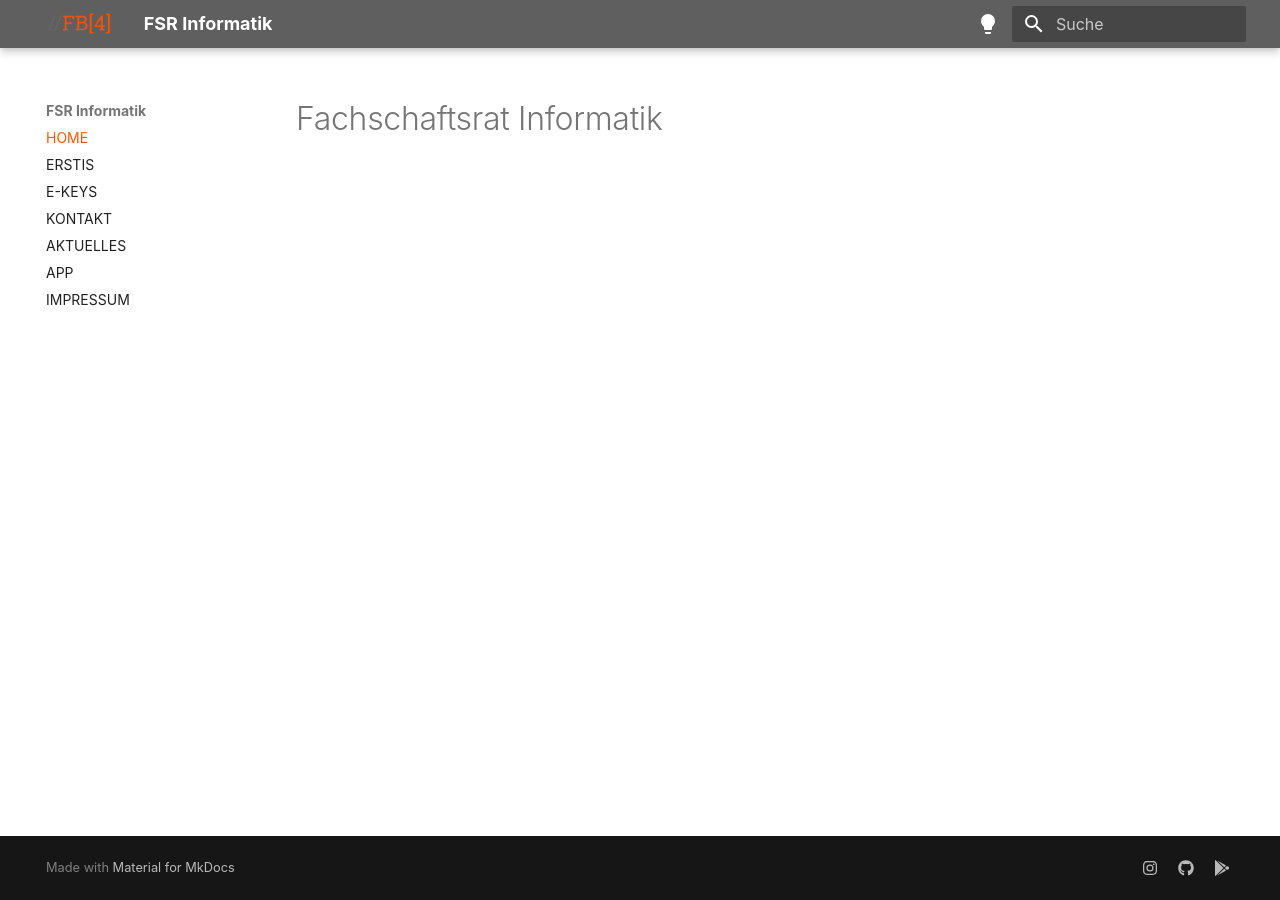
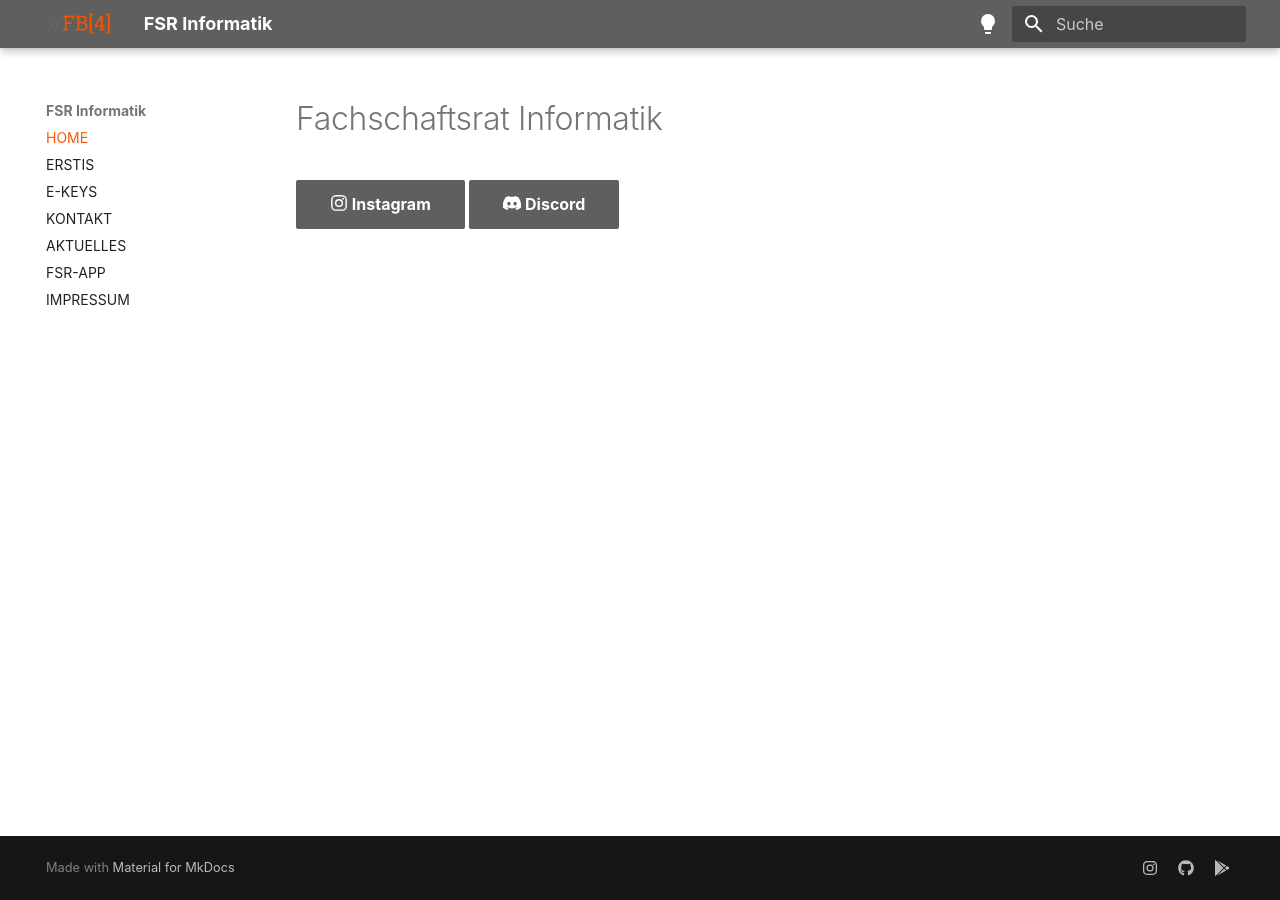
Before and after one commit to Fachschaftsrat-Informatik-FH-Dortmund/fsrfb4.de-mkdocs, an MkDocs documentation site: the page built from docs/index.md, in a window 1280 px wide. Built offline with MkDocs 1.6.1 and Material for MkDocs 9.7.7, drawn with Linux system fonts in a browser that asks for light colours; some web fonts are replaced; plug-ins that fetch from the network failed and are left out; part of the change alters nothing that is shown.

Commit message:
Buttons zur Startseite hinzugefügt

```diff
--- a/docs/index.md
+++ b/docs/index.md
@@ -1 +1,4 @@
 # Fachschaftsrat Informatik
+
+[:fontawesome-brands-instagram: Instagram](https://www.instagram.com/fachschaftsrat_fb4){ .md-button .md-button--primary }
+[:fontawesome-brands-discord: Discord](https://discord.com/invite/wrfw8MMqg8){ .md-button .md-button--primary }
--- a/mkdocs.yml
+++ b/mkdocs.yml
@@ -1,4 +1,5 @@
 site_name: FSR Informatik
+site_url: https://fsrfb4.de
 
 theme:
   language: de
@@ -22,16 +23,19 @@ theme:
         icon: material/lightbulb-outline
         name: Switch to light mode
 
+plugins:
+  - privacy
+  - search
+
 markdown_extensions:
   - toc:
       title: Inhalte
   - attr_list
   - md_in_html
   - admonition
-
-plugins:
-  - privacy
-  - search
+  - pymdownx.emoji:
+      emoji_index: !!python/name:material.extensions.emoji.twemoji
+      emoji_generator: !!python/name:material.extensions.emoji.to_svg
 
 nav:
   - HOME: index.md
@@ -39,7 +43,7 @@ nav:
   - E-KEYS: ekeys.md
   - KONTAKT: kontakt.md
   - AKTUELLES: aktuelles.md
-  - APP: app.md
+  - FSR-APP: app.md
   - IMPRESSUM: impressum.md
 
 extra_css:
```
